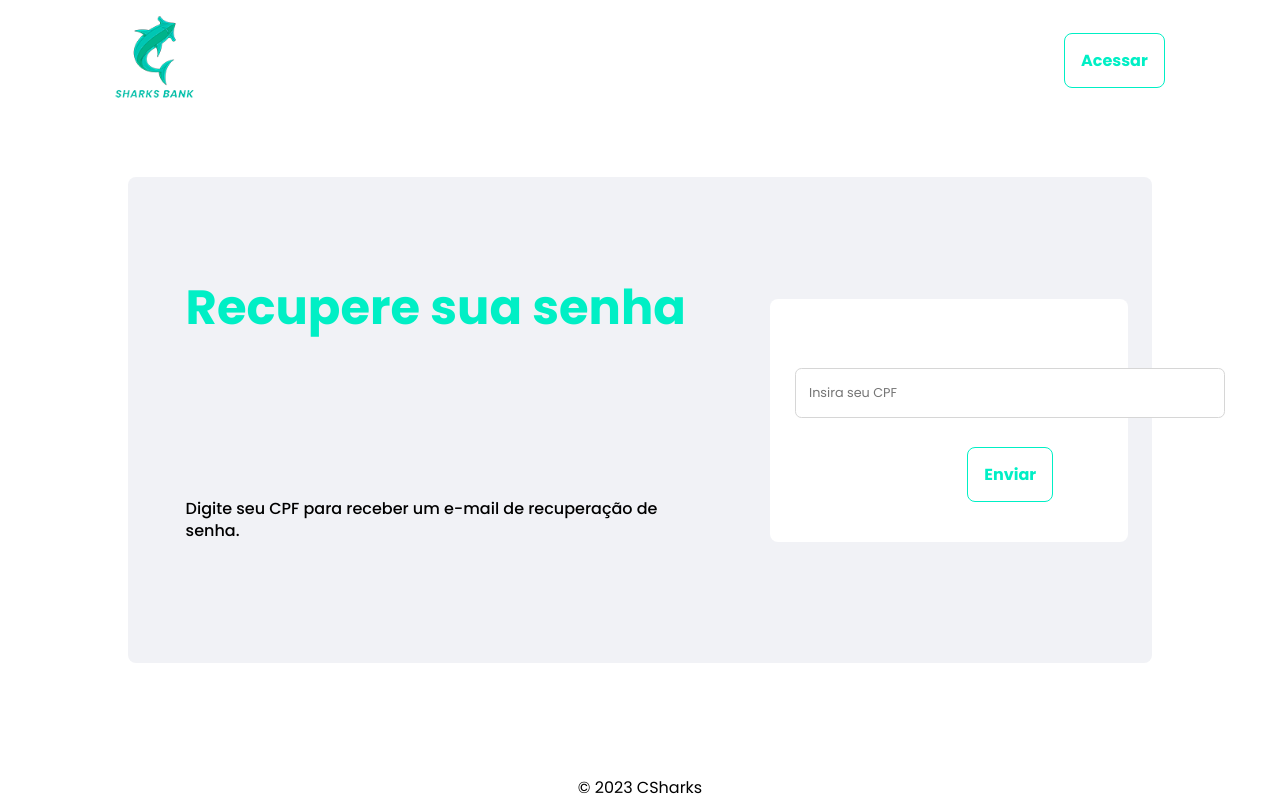
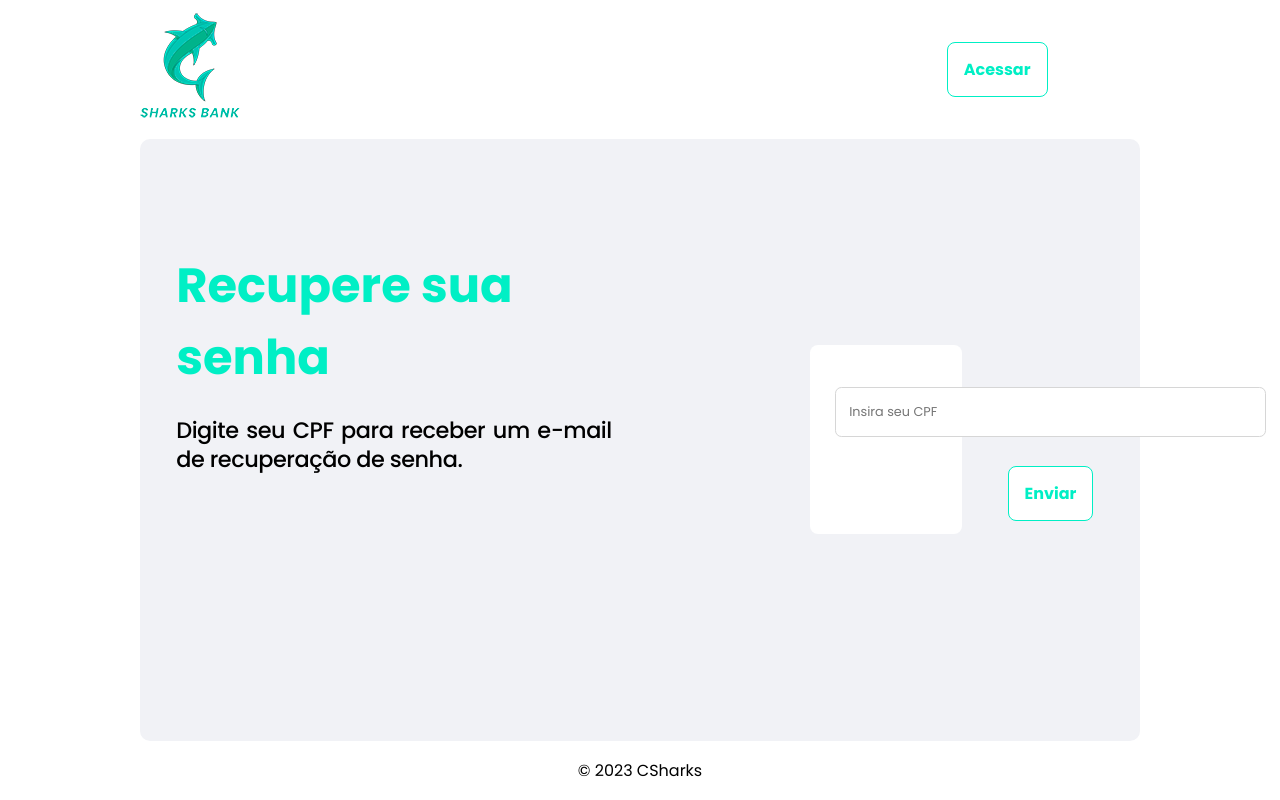
Before and after one commit to gabriele-martins/HackadevCSharks, a React (Vite) app in the folder SharksBank/: page / in a window 1280 px wide. Built offline with nearby package versions, Linux system fonts and the light colour scheme.

Commit message:
Alterações na página de recuperação de senha

```diff
--- a/SharksBank/src/App.jsx
+++ b/SharksBank/src/App.jsx
@@ -1,14 +1,12 @@
 import React from "react";
 
-
 import "./App.css";
-import Senha from "./pages/Senha";
-import { Home } from "./pages/Home";
+import { Senha } from "./pages/Senha";
 
 export function App() {
   return (
     <div className="app">
-      <Senha/>
+      <Senha />
     </div>
   );
 }
--- a/SharksBank/src/pages/Senha/index.jsx
+++ b/SharksBank/src/pages/Senha/index.jsx
@@ -1,50 +1,62 @@
-import React, { useEffect } from 'react'
+import React, { useEffect } from "react";
+import { Botao } from "../../components/Botao";
+import { Footer } from "../../components/Footer";
+import { Header } from "../../components/Header";
+import { Conteudo } from "../../components/Conteudo";
 
+import styles from "./style.module.css";
 
-
-
-import { Botao } from '../../components/Botao';
-
-import { Footer } from '../../components/Footer';
-
-import styles from './style.module.css';
-import HeaderSenha from '../../components/HeaderSenha';
-
-const Senha = () => {
-
+export function Senha() {
   return (
     <>
-            <HeaderSenha
-                botao={
-                    <div >
+      <Header
+        botoes={
+          <div>
             <Botao desabilitado={false} nome={"Acessar"} />
           </div>
         }
       />
-            <div className={styles.conteudoSenha}>
+      <Conteudo
+        titulo={"Recupere sua senha"}
+        descricao={
+          "Digite seu CPF para receber um e-mail de recuperação de senha."
+        }
+      >
+        <div className={styles.colunaEsquerda}>
+          <div>
+            <input type="cpf" name="cpf" placeholder="Insira seu CPF" />
+            <div className={styles.botaoDeEnviar}>
+              <Botao desabilitado={false} nome={"Enviar"} />
+            </div>
+          </div>
+        </div>
+      </Conteudo>
+      <Footer />
+    </>
+  );
+}
+
+{
+  /* <div className={styles.conteudoSenha}>
 <div className={styles.colunaDireita}>
 <div className={styles.colunaDireitaTitulo}>
     <h1 className={styles.textoAzul}>Recupere sua senha</h1>
 </div>
 <div className={styles.colunaDireitaTexto}>
-                        <div >
-                            <p>Digite seu CPF para receber um e-mail de recuperação de senha.</p>
+    <div>
+    <p>
+        Digite seu CPF para receber um e-mail de recuperação de senha.
+    </p>
     </div>
 </div>
-
 </div>
 <div className={styles.colunaEsquerda}>
 <div>
-                        <input type="cpf" name="cpf" placeholder='Insira seu CPF' />
-                        <div className={styles.botaoDeEnviar} >
+    <input type="cpf" name="cpf" placeholder="Insira seu CPF" />
+    <div className={styles.botaoDeEnviar}>
     <Botao desabilitado={false} nome={"Enviar"} />
     </div>
 </div>
 </div>
-            </div>
-            <Footer />
-        </>
-    )
+</div>  */
 }
-
-export default Senha;
```
Lines whose indentation alone changed are shown as unchanged.
